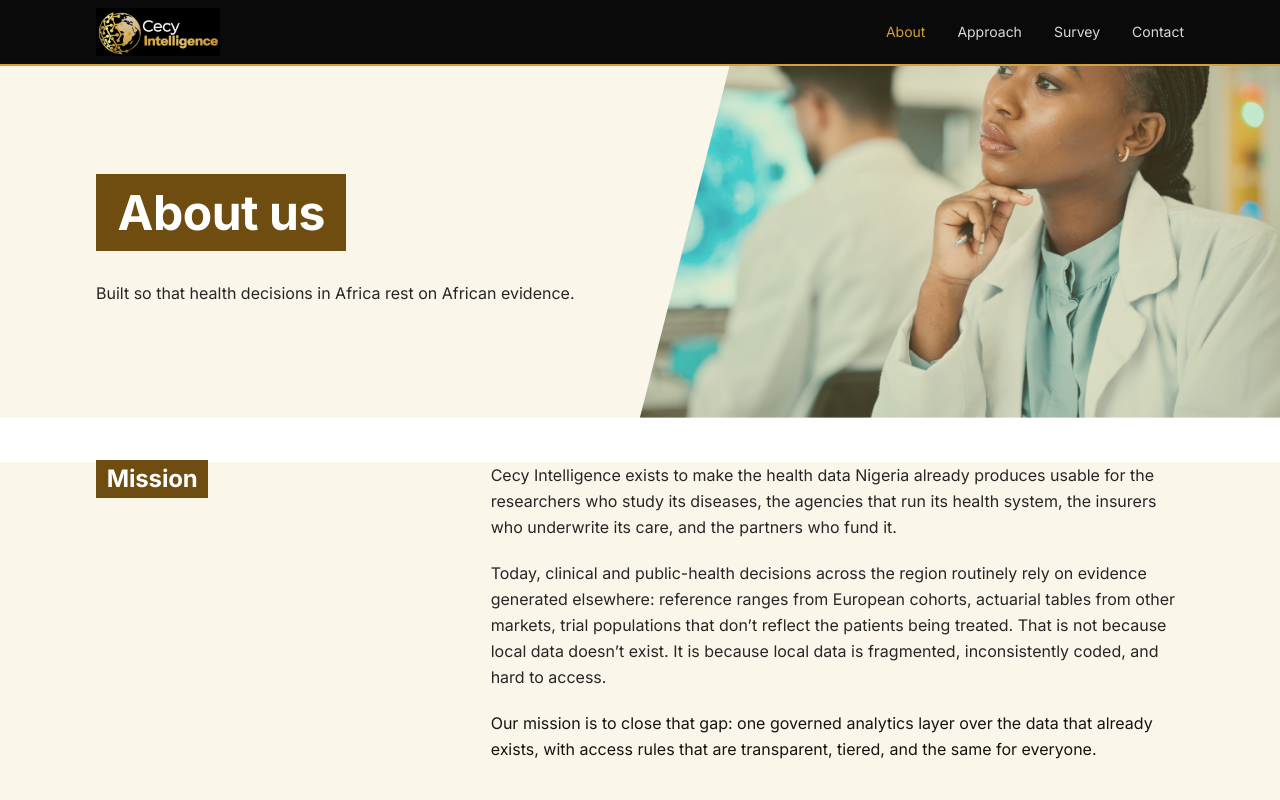
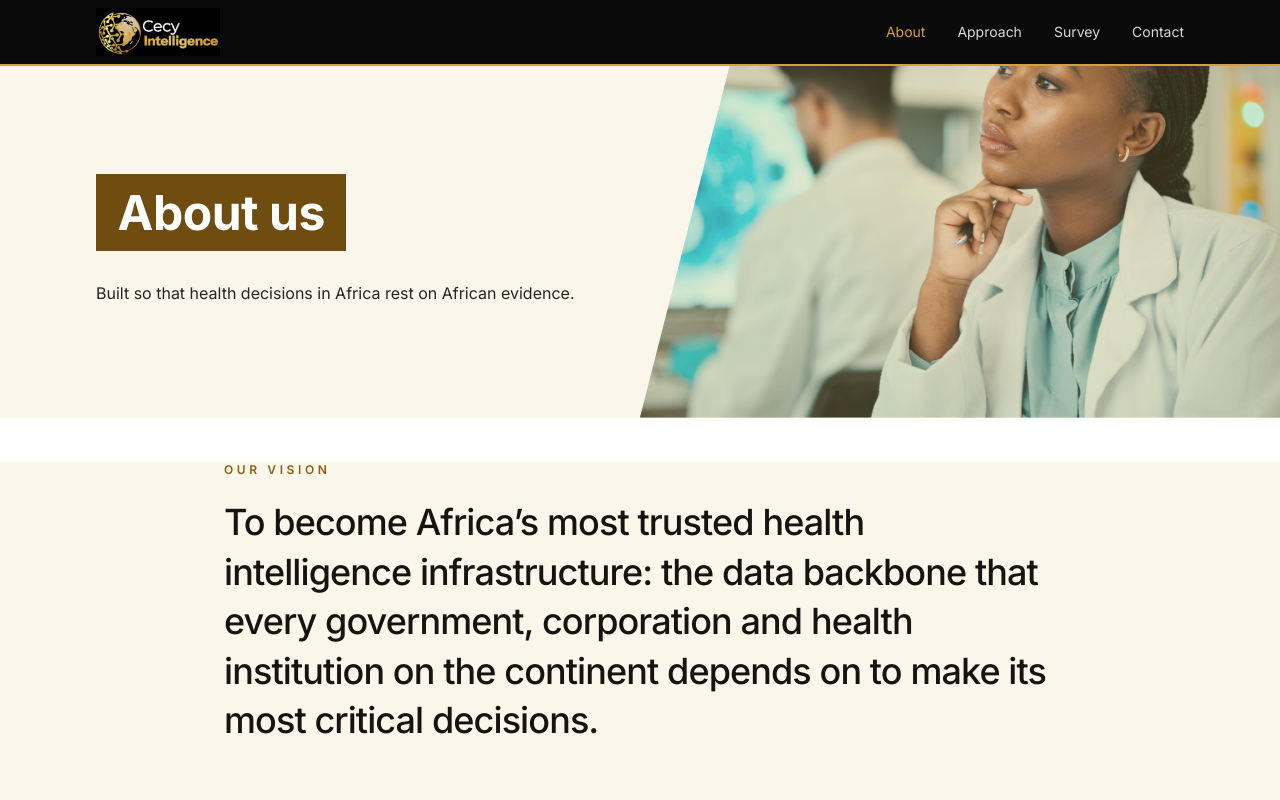
Before and after one commit to emiridbest/cecyIntel, a Next.js app: page /about in a window 1280 px wide. Shown: the top 800 px of the page. Built offline with nearby package versions, Linux system fonts and the light colour scheme.

Commit message:
About: sleek vision/mission statements; compliance section as lively marquee only

```diff
--- a/app/about/page.tsx
+++ b/app/about/page.tsx
@@ -19,28 +19,32 @@ export default function AboutPage() {
         </p>
       </PageHeader>
 
+      {/* Vision + mission - sleek stacked statements, revealed on scroll */}
       <section className="light">
-        <div className="mx-auto grid max-w-6xl gap-12 px-5 pb-16 pt-0 sm:px-8 sm:pb-20 sm:pt-0 lg:grid-cols-[1fr_2fr]">
-          <h2 className="justify-self-start"><span className="chip text-2xl">Mission</span></h2>
-          <div className="space-y-5 leading-relaxed text-muted">
-            <p>
-              Cecy Intelligence exists to make the health data Nigeria already
-              produces usable for the researchers who study its diseases, the
-              agencies that run its health system, the insurers who underwrite
-              its care, and the partners who fund it.
+        <div className="mx-auto max-w-4xl px-5 pb-16 pt-0 sm:px-8 sm:pb-20 sm:pt-0">
+          <div className="reveal">
+            <p className="text-xs font-semibold uppercase tracking-[0.3em] text-gold-deep">
+              Our vision
             </p>
-            <p>
-              Today, clinical and public-health decisions across the region
-              routinely rely on evidence generated elsewhere: reference ranges
-              from European cohorts, actuarial tables from other markets, trial
-              populations that don&rsquo;t reflect the patients being treated. That
-              is not because local data doesn&rsquo;t exist. It is because local
-              data is fragmented, inconsistently coded, and hard to access.
+            <p className="mt-5 text-2xl font-medium leading-snug tracking-tight text-body sm:text-4xl">
+              To become Africa&rsquo;s most trusted health intelligence
+              infrastructure: the data backbone that every government,
+              corporation and health institution on the continent depends on to
+              make its most critical decisions.
             </p>
-            <p className="text-body">
-              Our mission is to close that gap: one governed analytics layer
-              over the data that already exists, with access rules that are
-              transparent, tiered, and the same for everyone.
+          </div>
+
+          <div aria-hidden="true" className="my-12 h-px w-full bg-line sm:my-16" />
+
+          <div className="reveal">
+            <p className="text-xs font-semibold uppercase tracking-[0.3em] text-gold-deep">
+              Our mission
+            </p>
+            <p className="mt-5 text-2xl font-medium leading-snug tracking-tight text-body sm:text-4xl">
+              To transform Africa&rsquo;s fragmented health data into actionable
+              intelligence that empowers governments, industries and healthcare
+              systems to make decisions that save lives, protect workers and
+              build a healthier continent.
             </p>
           </div>
         </div>
--- a/app/globals.css
+++ b/app/globals.css
@@ -130,11 +130,20 @@ main > *:last-child {
 
 @media (prefers-reduced-motion: no-preference) {
   .marquee-track {
-    animation: marquee 32s linear infinite;
+    animation: marquee 22s linear infinite;
   }
   .marquee:hover .marquee-track {
     animation-play-state: paused;
   }
+}
+
+/* Cards lift and gain a gold ring on hover, so the strip feels alive. */
+.marquee-card {
+  transition: transform 0.2s ease, box-shadow 0.2s ease, border-color 0.2s ease;
+}
+.marquee-card:hover {
+  transform: translateY(-4px);
+  border-color: var(--color-gold);
 }
 
 @keyframes marquee {
--- a/app/page.tsx
+++ b/app/page.tsx
@@ -289,14 +289,13 @@ export default function HomePage() {
         </div>
       </section>
 
-      {/* Compliance frame */}
-      <section>
+      {/* Compliance - heading plus the auto-scrolling standards marquee */}
+      <section className="light">
         <div className="mx-auto max-w-6xl px-5 pb-16 pt-0 sm:px-8 sm:pb-20 sm:pt-0">
+          <p className="mb-3 text-xs font-semibold uppercase tracking-[0.25em] text-gold-deep">
+            Built on trust
+          </p>
           <h2 className="chip text-2xl sm:text-3xl">Compliance</h2>
-          <p className="mt-6 max-w-2xl leading-relaxed text-muted">
-            We operate under the Nigeria Data Protection Act 2023 and align
-            our safeguards with international health data standards.
-          </p>
           <ComplianceMarquee />
         </div>
       </section>
--- a/components/ComplianceMarquee.tsx
+++ b/components/ComplianceMarquee.tsx
@@ -16,7 +16,7 @@ const ITEMS: Item[] = [
 
 function Card({ item }: { item: Item }) {
   return (
-    <div className="flex h-24 w-56 shrink-0 items-center justify-center gap-3 rounded-2xl border border-line bg-white px-6 shadow-sm">
+    <div className="marquee-card flex h-24 w-56 shrink-0 items-center justify-center gap-3 rounded-2xl border border-line bg-white px-6 shadow-sm">
       {item.type === "logo" ? (
         // eslint-disable-next-line @next/next/no-img-element
         <img src={item.src} alt={item.alt} loading="lazy" className="max-h-14 w-auto object-contain" />
```
